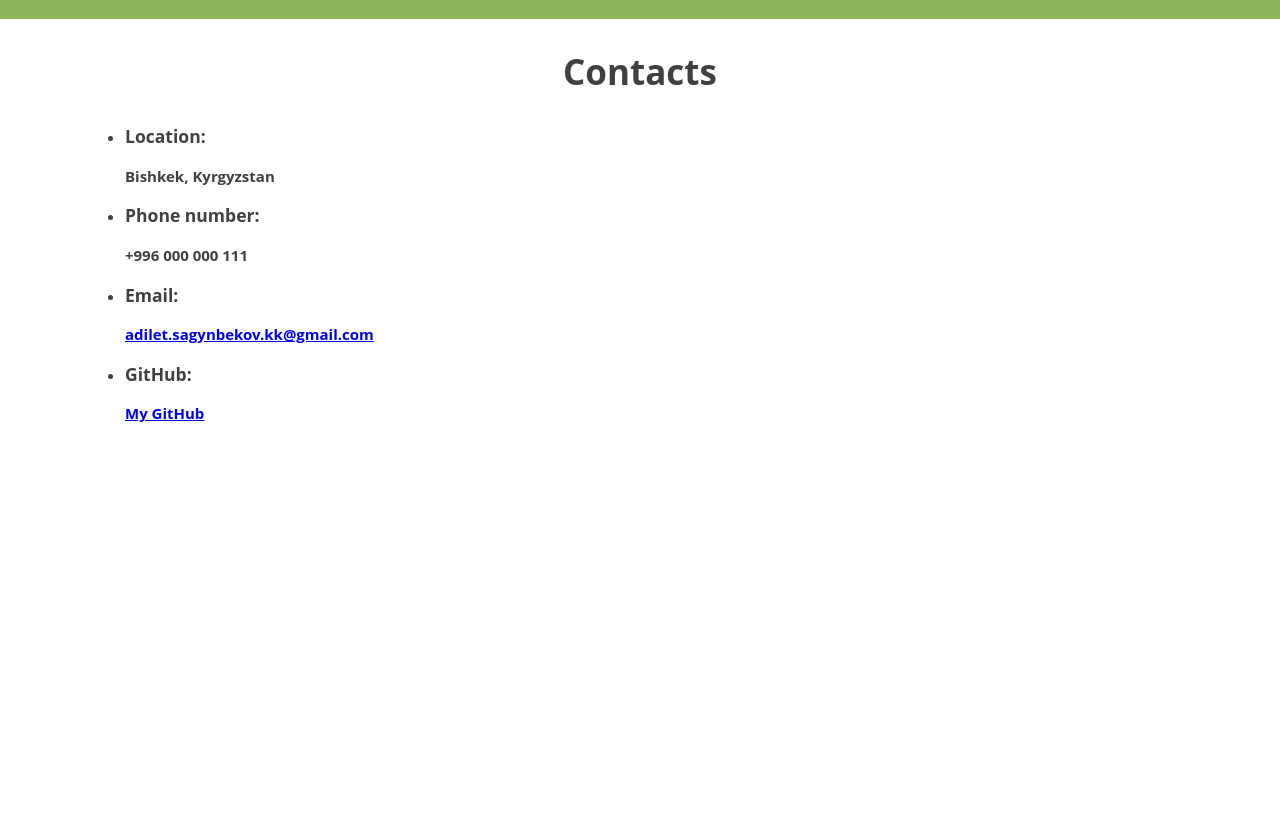
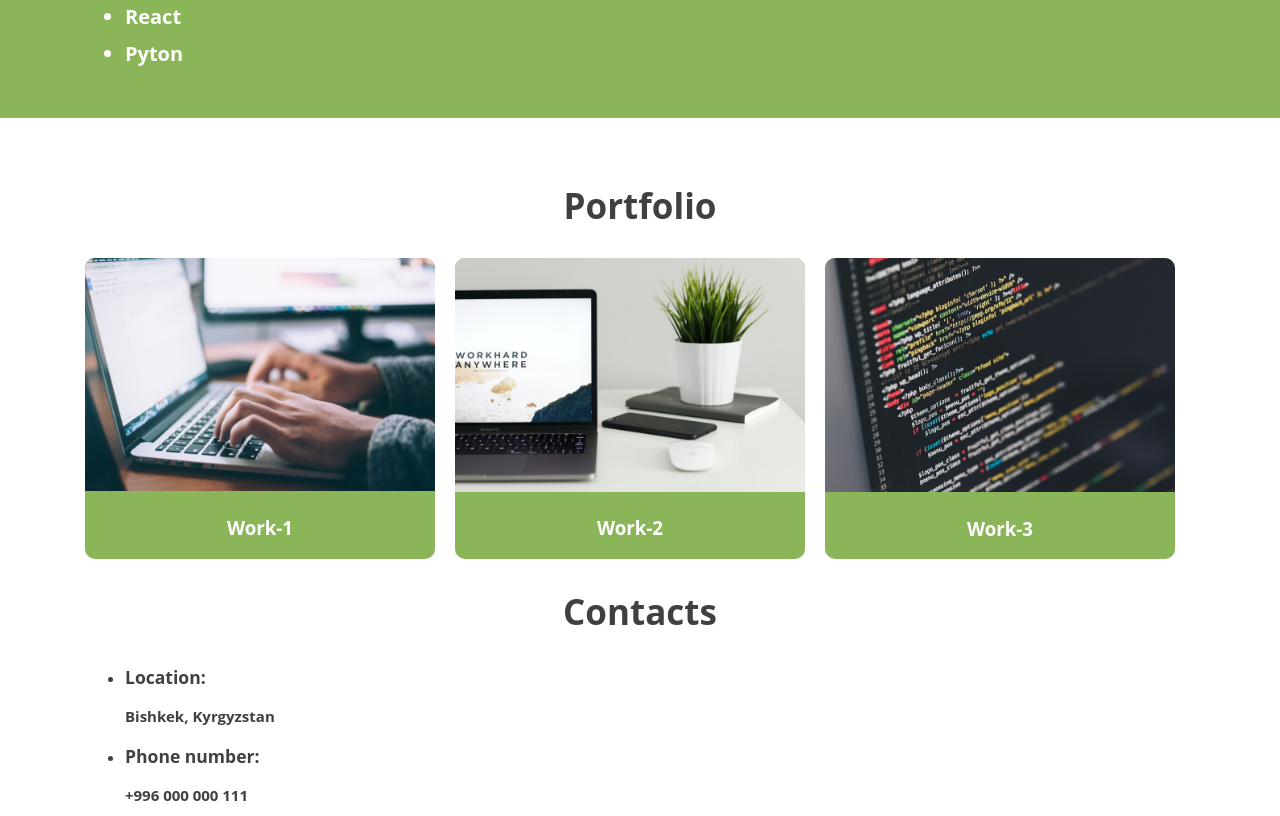
Before and after one commit to Sagynbekov/portfolio, a plain HTML site: page index.html in a window 1280 px wide. Shown: the part 1464-2280 px from the top of the page. Before the commit the page ends 1937 px from the top, so only its background shows below. Drawn offline with Linux system fonts and the light colour scheme.

Commit message:
Add portfolio

```diff
--- a/css/style.css
+++ b/css/style.css
@@ -102,6 +102,9 @@ body {
 }
 
 /* languages */
+#languages {
+    padding-top: 35px;
+}
 .languages-flex {
     margin-bottom: 35px;
 }
@@ -114,6 +117,7 @@ body {
 
 /* skills */
 #skills {
+    padding-top: 35px;
     background-color: var(--accent);
     padding-bottom: 35px;
     color: white;
@@ -129,6 +133,39 @@ body {
     margin-bottom: 10px;
 }
 
+/* portfolio */
+.portfolio-title {
+    padding-top: 35px;
+    color: rgb(65, 64, 64);;
+    text-align: center;
+    font-weight: bold;
+    font-size: 35px;
+}
+
+.portfolio ul {
+    margin: 0;
+    padding: 0;
+    list-style: none;
+    display: grid;
+    grid-template-columns: repeat(3, 1fr);
+}
+.portfolio h3 {
+    color: white;
+    font-weight: bold;
+}
+.portfolio li {
+    border-radius: 10px;
+    background-color: var(--accent);
+    text-align: center;
+    margin-right: 20px;
+    overflow: hidden;
+    cursor: pointer;
+}
+.portfolio img {
+    width: 100%;
+}
+
+
 /* contacts */
 #contacts {
     font-size: 15px;
@@ -140,7 +177,8 @@ body {
 
 /* hover */
 .education:hover,
-.skills:hover {
+.skills:hover,
+.portfolio-title:hover {
     color: #ffb700;
     transition: 0.2s;
 }
@@ -157,3 +195,8 @@ body {
 .header-menu-link:hover {
     background-color: var(--accent-light);
 }
+
+.portfolio li:hover {
+    background-color: rgb(65, 64, 64);
+    transition: 0.2s;
+}
--- a/index.html
+++ b/index.html
@@ -27,6 +27,9 @@
                        </li>
                        <li class="header-menu-item">
                            <a class="header-menu-link" href="#skills">Skills</a>
+                       </li>
+                       <li class="header-menu-item">
+                         <a class="header-menu-link" href="#portfolio">Portfolio</a>
                        </li>
                    </ul>
                </nav>
@@ -102,6 +105,26 @@
       </div>
     </section>
 
+    <section class="portfolio" id="portfolio">
+      <div class="container">
+        <h2 class="portfolio-title">Portfolio</h2>
+        <ul>
+          <li>
+            <img src="images/photo-portfolio1.jpg" alt="Work-1">
+            <h3 href="#">Work-1</h3>
+          </li>
+          <li>
+            <img src="images/photo-portfolio2.jpg" alt="Work-1">
+            <h3 href="#">Work-2</h3>
+          </li>
+          <li>
+            <img src="images/photo-portfolio3.jpg" alt="Work-1">
+            <h3 href="#">Work-3</h3>
+          </li>
+        </ul>
+      </div>
+    </section>
+
 
     <section id="contacts">
       <div class="container">
```
Also changed, not shown: images/photo-portfolio1.jpg (added), images/photo-portfolio2.jpg (added), images/photo-portfolio3.jpg (added).
